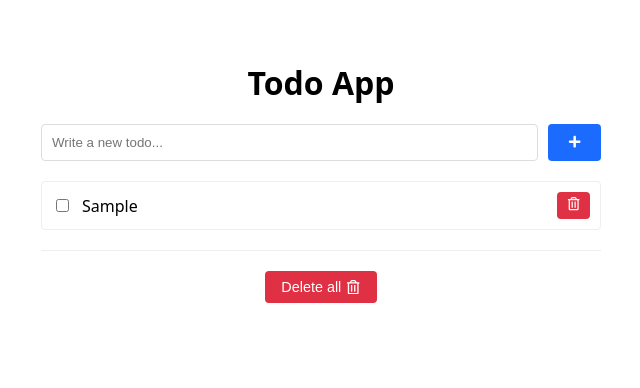
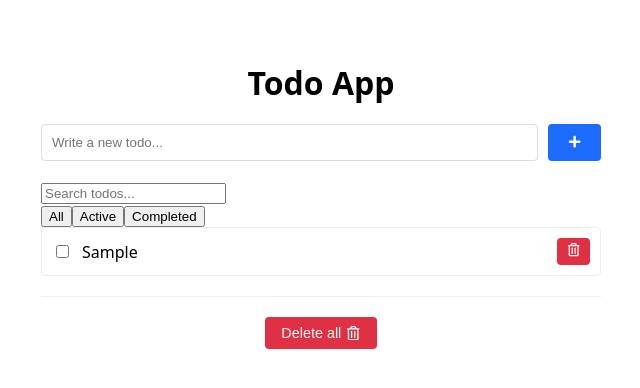
Before and after one commit to mateo-tadic/todo-app, a React (Vite) app: page / in a window 1280 px wide. Both pictures are taken after typing "Sample" into the empty fields and a click on the button 893 px from the left and 142 px from the top of the page. Shown: the top 388 px of the page, without its empty margins (319-959 px from the left). Built offline with nearby package versions, Linux system fonts and the light colour scheme.

Commit message:
feat: implement search and filter UI components

```diff
--- a/src/components/TodoList.tsx
+++ b/src/components/TodoList.tsx
@@ -6,13 +6,19 @@ import {
   toggleTodo,
   deleteTodo,
   clearAllTodos,
+  setSearchTerm,
+  setFilterStatus,
+  selectFilteredTodos,
 } from "../store/todoSlice";
 import styles from "./TodoList.module.css";
 import { FaPlus, FaRegTrashAlt } from "react-icons/fa";
 
 const TodoList = () => {
   const [newTodoText, setNewTodoText] = useState("");
-  const todos = useSelector((state: RootState) => state.todos.todos);
+  const todos = useSelector(selectFilteredTodos);
+  const allTodos = useSelector((state: RootState) => state.todos.todos);
+  const searchTerm = useSelector((state: RootState) => state.todos.searchTerm || '');
+  const filterStatus = useSelector((state: RootState) => state.todos.filterStatus || 'all');
   const dispatch = useDispatch();
 
   const handleAddTodo = (event: React.FormEvent) => {
@@ -53,6 +59,40 @@ const TodoList = () => {
           <FaPlus />
         </button>
       </form>
+
+      {allTodos.length > 0 && (
+        <div className={styles.searchFilterContainer}>
+          <input
+            type="text"
+            id="search-todos"
+            name="search-todos"
+            value={searchTerm}
+            onChange={(event) => dispatch(setSearchTerm(event.target.value))}
+            placeholder="Search todos..."
+            className={styles.searchInput}
+          />
+          <div className={styles.filterButtons}>
+            <button
+              onClick={() => dispatch(setFilterStatus('all'))}
+              className={`${styles.filterButton} ${filterStatus === 'all' ? styles.active : ''}`}
+            >
+              All
+            </button>
+            <button
+              onClick={() => dispatch(setFilterStatus('active'))}
+              className={`${styles.filterButton} ${filterStatus === 'active' ? styles.active : ''}`}
+            >
+              Active
+            </button>
+            <button
+              onClick={() => dispatch(setFilterStatus('completed'))}
+              className={`${styles.filterButton} ${filterStatus === 'completed' ? styles.active : ''}`}
+            >
+              Completed
+            </button>
+          </div>
+        </div>
+      )}
 
       <ul className={styles.list}>
         {todos.map((todo) => (
```
